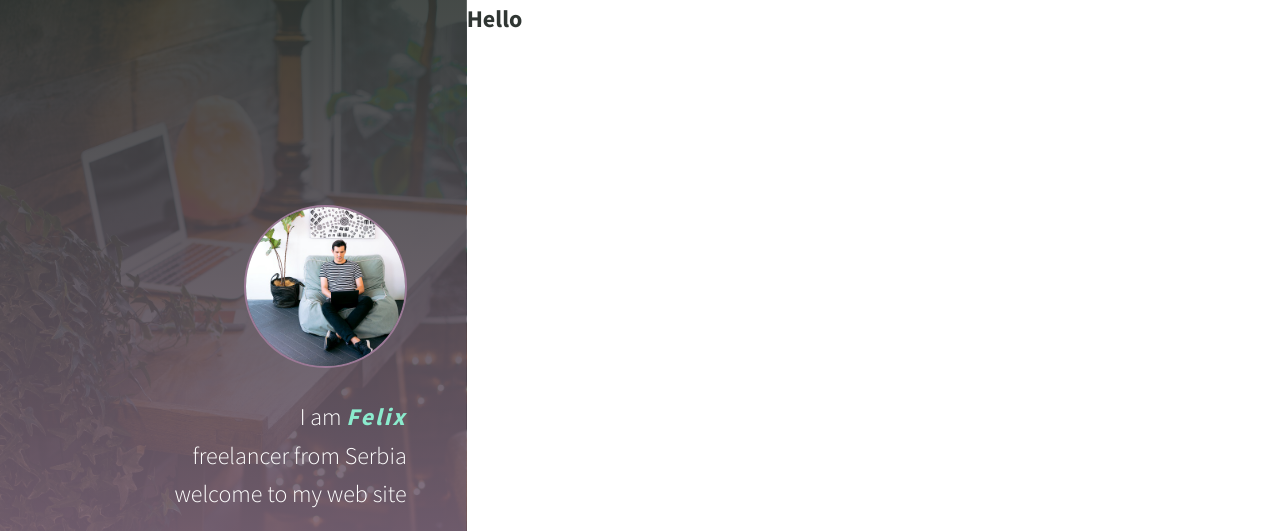
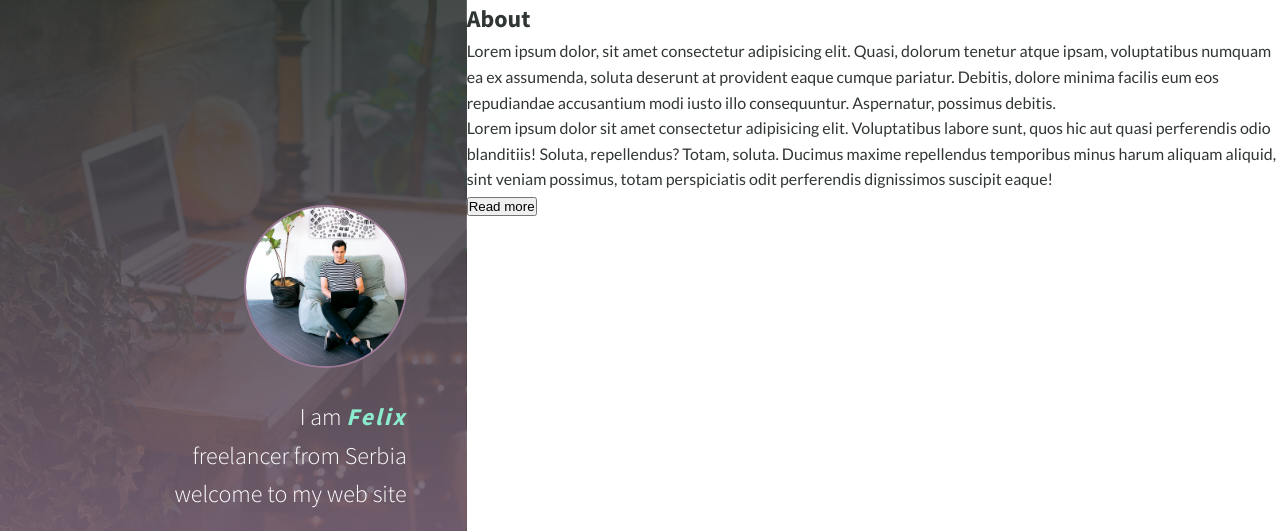
Before and after one commit to DaliborDespic/Freelancer, a plain HTML site: page index.html in a window 1280 px wide. Shown: the top 531 px of the page. Drawn offline with Linux system fonts and the light colour scheme.

Commit message:
about html

```diff
--- a/index.html
+++ b/index.html
@@ -23,7 +23,15 @@
 
       <!-- main -->
       <section class="main">
-            <h2>Hello</h2>
+            <!-- about -->
+            <article class="about">
+                <h2 class="headings">
+                    About
+                </h2>
+                <p>Lorem ipsum dolor, sit amet consectetur adipisicing elit. Quasi, dolorum tenetur atque ipsam, voluptatibus numquam ea ex assumenda, soluta deserunt at provident eaque cumque pariatur. Debitis, dolore minima facilis eum eos repudiandae accusantium modi iusto illo consequuntur. Aspernatur, possimus debitis.</p>
+                <p>Lorem ipsum dolor sit amet consectetur adipisicing elit. Voluptatibus labore sunt, quos hic aut quasi perferendis odio blanditiis! Soluta, repellendus? Totam, soluta. Ducimus maxime repellendus temporibus minus harum aliquam aliquid, sint veniam possimus, totam perspiciatis odit perferendis dignissimos suscipit eaque!</p>
+                <button>Read more</button>
+            </article>
       </section>
 </body>
 </html>
```
